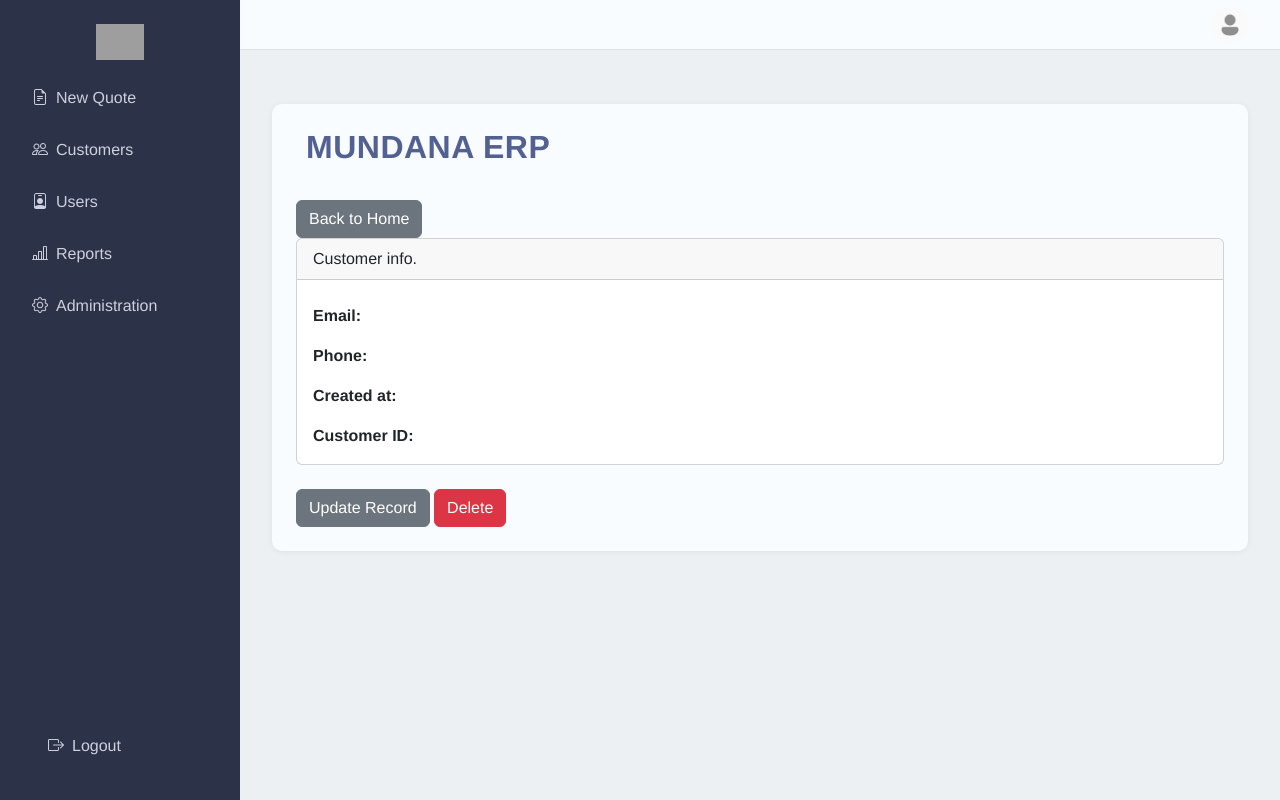
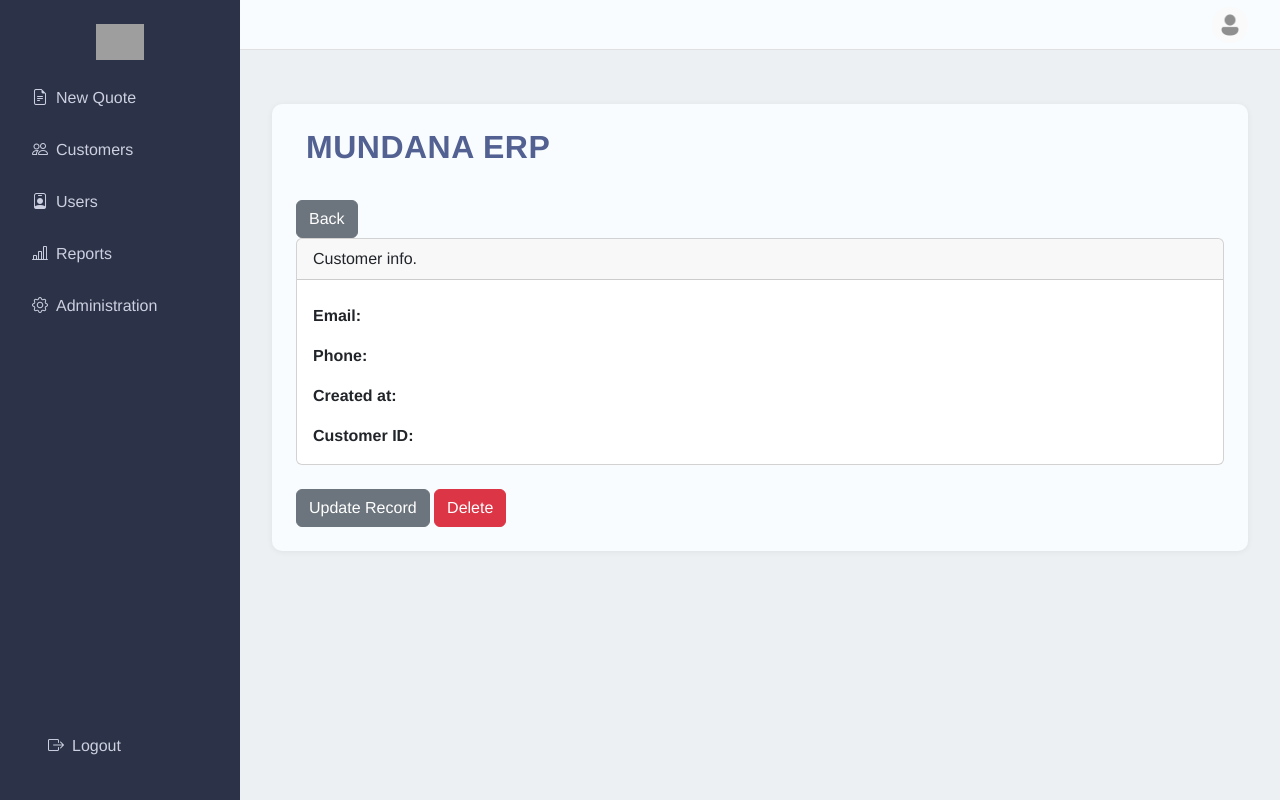
Before and after one commit to Amadoose/djangocrm, a Django app: template website/templates/record.html in a window 1280 px wide. Run offline with Django 5.2, Linux system fonts and the light colour scheme; the template is opened without the code that fills it, so the values that code supplies are empty; grey boxes are pictures that could not be loaded.

Commit message:
fix login, changed padding of .main content, changed font, removed home and fixed users.html .02

```diff
--- a/dcrm/settings.py
+++ b/dcrm/settings.py
@@ -23,7 +23,7 @@ BASE_DIR = Path(__file__).resolve().parent.parent
 SECRET_KEY = 'django-insecure-id_7q%f1rr@)q#2l@i&0i8*27t1zv52i%b70v-msc_))kokpin'
 
 # SECURITY WARNING: don't run with debug turned on in production!
-DEBUG = False
+DEBUG = True
 
 ALLOWED_HOSTS = ['*']
 
@@ -58,7 +58,6 @@ CSRF_TRUSTED_ORIGINS = [
 ROOT_URLCONF = 'dcrm.urls'
 
 TEMPLATES = [
-
     {
         'BACKEND': 'django.template.backends.django.DjangoTemplates',
         'DIRS': [],
--- a/website/templates/record.html
+++ b/website/templates/record.html
@@ -2,7 +2,7 @@
 {% load static %}
 {% block content %}
 
-<a href="{% url 'home' %}" class="btn btn-secondary">Back to Home</a>
+<a href="{% url 'users' %}" class="btn btn-secondary">Back</a>
 <div class="card">
   <div class="card-header">
     Customer info.
```
